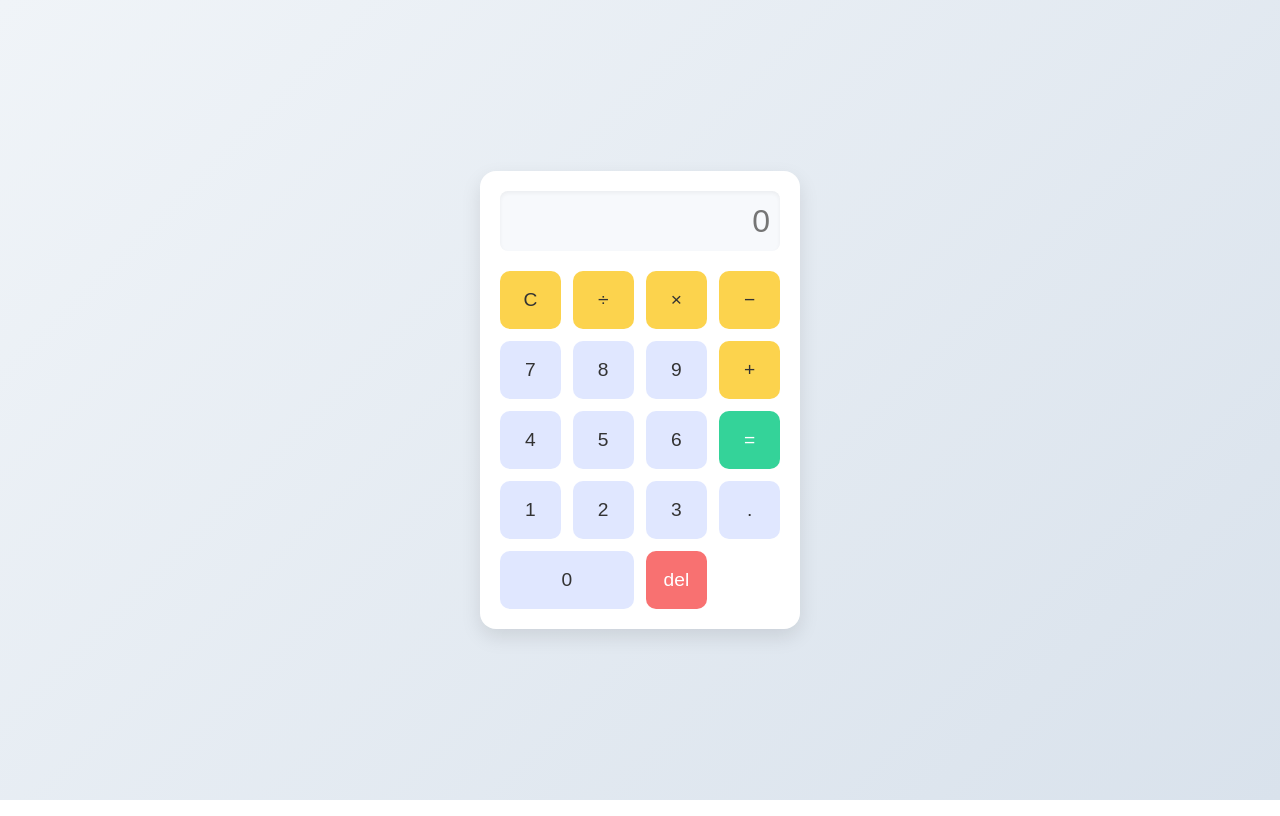
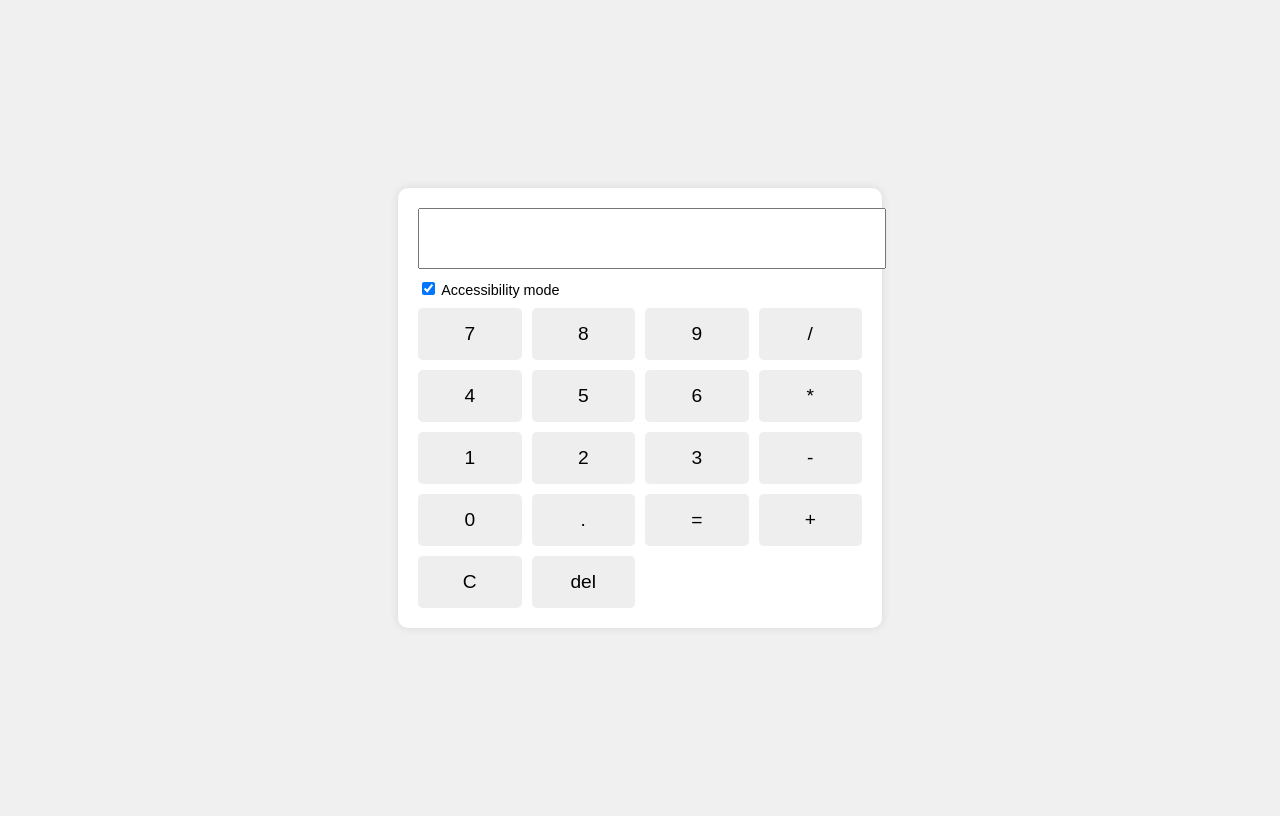
Before and after one commit to DevQuotientLabs/asforge-calculator, a plain HTML site: page index.html in a window 1280 px wide. Drawn offline with Linux system fonts and the light colour scheme.

Commit message:
perbaikan fitur accessibility dan penyesuaian tampilan pengguna

```diff
--- a/index.html
+++ b/index.html
@@ -1,44 +1,48 @@
 <!DOCTYPE html>
-<html lang="en">
+<html lang="id">
   <head>
     <meta charset="UTF-8" />
     <meta name="viewport" content="width=device-width, initial-scale=1.0" />
-    <title>ASForge-Calculator</title>
+    <title>AsForge-calculator</title>
     <link rel="stylesheet" href="style.css" />
   </head>
   <body>
     <div class="calculator">
-      <input type="text" id="display" disabled placeholder="0" />
+      <input type="text" id="display" readonly aria-label="edit box" />
+
+      <div class="toggle-container">
+        <label>
+          <input type="checkbox" id="voiceToggle" checked />
+          Accessibility mode
+        </label>
+      </div>
+
       <div class="buttons">
-        <!-- Baris 1 -->
-        <button class="operator" data-value="c">C</button>
-        <button class="operator" data-value="/">÷</button>
-        <button class="operator" data-value="*">×</button>
-        <button class="operator" data-value="-">−</button>
-
-        <!-- Baris 2 -->
         <button data-value="7">7</button>
         <button data-value="8">8</button>
         <button data-value="9">9</button>
-        <button class="operator" data-value="+">+</button>
+        <button data-value="/">/</button>
 
-        <!-- Baris 3 -->
         <button data-value="4">4</button>
         <button data-value="5">5</button>
         <button data-value="6">6</button>
-        <button class="equal" data-value="=">=</button>
+        <button data-value="*">*</button>
 
-        <!-- Baris 4 -->
         <button data-value="1">1</button>
         <button data-value="2">2</button>
         <button data-value="3">3</button>
+        <button data-value="-">-</button>
+
+        <button data-value="0">0</button>
         <button data-value=".">.</button>
+        <button data-value="=">=</button>
+        <button data-value="+">+</button>
 
-        <!-- Baris 5 -->
-        <button class="zero" data-value="0">0</button>
-        <button class="backspace" data-value="back">del</button>
+        <button data-value="c">C</button>
+        <button data-value="back">del</button>
       </div>
     </div>
+
     <script src="script.js"></script>
   </body>
 </html>
--- a/script.js
+++ b/script.js
@@ -1,13 +1,14 @@
 const display = document.getElementById("display");
 const buttons = document.querySelectorAll("button");
+const voiceToggle = document.getElementById("voiceToggle");
 
 let currentInput = "";
 let resultDisplayed = false;
 
-// Fungsi untuk membacakan teks dengan screen reader
 function speak(text) {
+  if (!voiceToggle.checked) return;
   const utterance = new SpeechSynthesisUtterance(text);
-  utterance.lang = "id-ID"; // Bisa diganti ke 'en-US' jika ingin bahasa Inggris
+  utterance.lang = "id-ID";
   speechSynthesis.speak(utterance);
 }
 
@@ -23,15 +24,24 @@ buttons.forEach((button) => {
         break;
 
       case "back":
+        const deletedChar = currentInput.slice(-1);
         currentInput = currentInput.slice(0, -1);
         display.value = currentInput;
-        speak("Hapus satu karakter");
+
+        let spokenChar = deletedChar;
+        if (deletedChar === "+") spokenChar = "tambah";
+        else if (deletedChar === "-") spokenChar = "kurang";
+        else if (deletedChar === "*") spokenChar = "kali";
+        else if (deletedChar === "/") spokenChar = "bagi";
+        else if (deletedChar === ".") spokenChar = "titik";
+
+        if (spokenChar) speak(`${spokenChar} dihapus`);
         break;
 
       case "=":
         try {
           const result = eval(currentInput);
-          display.value = result;
+          display.value = result === 0 ? "" : result;
           currentInput = result.toString();
           resultDisplayed = true;
           speak(`Hasilnya adalah ${result}`);
@@ -43,7 +53,6 @@ buttons.forEach((button) => {
         break;
 
       default:
-        // Jika hasil sudah ditampilkan dan user mulai input baru
         if (resultDisplayed && /[0-9.]/.test(value)) {
           currentInput = value;
           resultDisplayed = false;
@@ -53,7 +62,6 @@ buttons.forEach((button) => {
 
         display.value = currentInput;
 
-        // Bacakan input yang ditekan
         let spokenValue = value;
         if (value === "+") spokenValue = "tambah";
         else if (value === "-") spokenValue = "kurang";
--- a/style.css
+++ b/style.css
@@ -1,96 +1,48 @@
-/* Reset dasar */
-* {
-  box-sizing: border-box;
-  margin: 0;
-  padding: 0;
-}
-
 body {
-  font-family: "Segoe UI", sans-serif;
-  background: linear-gradient(135deg, #f0f4f8, #d9e2ec);
+  font-family: sans-serif;
+  background: #f0f0f0;
   display: flex;
   justify-content: center;
   align-items: center;
   height: 100vh;
 }
 
-/* Container kalkulator */
 .calculator {
-  background: #ffffff;
+  background: white;
   padding: 20px;
-  border-radius: 16px;
-  box-shadow: 0 8px 20px rgba(0, 0, 0, 0.1);
-  width: 320px;
-  max-width: 90%;
+  border-radius: 10px;
+  box-shadow: 0 0 10px rgba(0, 0, 0, 0.1);
 }
 
-/* Tampilan layar */
 #display {
   width: 100%;
-  height: 60px;
-  font-size: 2rem;
+  font-size: 2em;
+  padding: 10px;
+  margin-bottom: 10px;
   text-align: right;
-  padding: 10px;
-  border: none;
-  border-radius: 8px;
-  background: #f7f9fc;
-  margin-bottom: 20px;
-  box-shadow: inset 0 2px 4px rgba(0, 0, 0, 0.05);
 }
 
-/* Grid tombol */
+.toggle-container {
+  margin-bottom: 10px;
+  font-size: 0.9em;
+}
+
 .buttons {
   display: grid;
   grid-template-columns: repeat(4, 1fr);
-  gap: 12px;
+  gap: 10px;
 }
 
-/* Gaya tombol umum */
 button {
-  padding: 18px;
-  font-size: 1.2rem;
+  padding: 15px;
+  font-size: 1.2em;
+  cursor: pointer;
   border: none;
-  border-radius: 10px;
-  background: #e0e7ff;
-  color: #333;
-  cursor: pointer;
-  transition: background 0.2s ease;
+  background: #eee;
+  border-radius: 5px;
+  transition: background 0.2s;
 }
 
 button:hover {
-  background: #c7d2fe;
+  background: #ddd;
 }
-
-/* Tombol operator */
-.operator {
-  background: #fcd34d;
-}
-
-.operator:hover {
-  background: #fbbf24;
-}
-
-/* Tombol hasil */
-.equal {
-  background: #34d399;
-  color: white;
-}
-
-.equal:hover {
-  background: #10b981;
-}
-
-/* Tombol nol lebar penuh */
-.zero {
-  grid-column: span 2;
-}
-
-/* Tombol backspace */
-.backspace {
-  background: #f87171;
-  color: white;
-}
-
-.backspace:hover {
-  background: #ef4444;
-}
```
